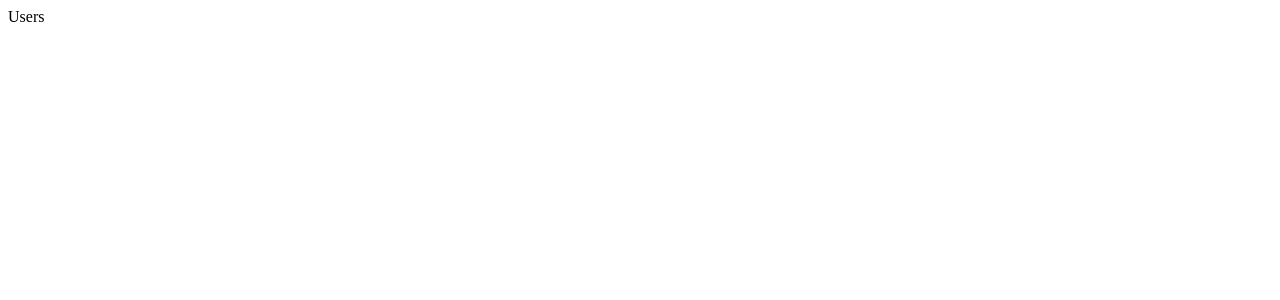
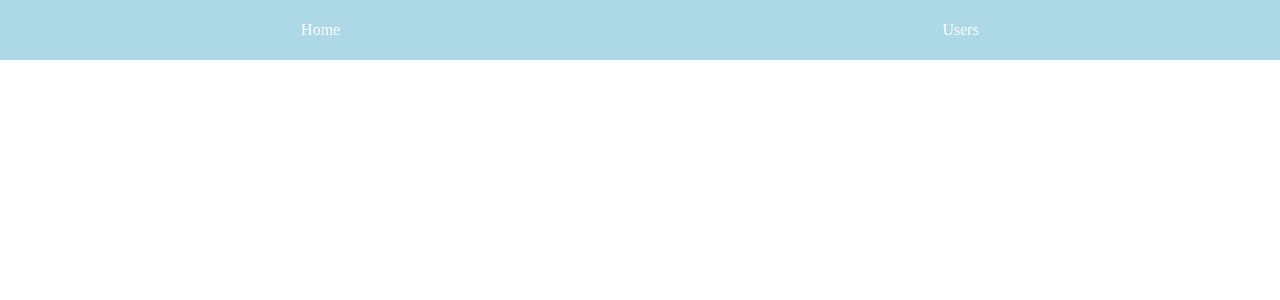
Before and after one commit to NasgulNexus/JS_Test_MostovoyEgor, a Next.js app: page /users in a window 1280 px wide. Shown: the top 300 px of the page. Built offline with nearby package versions, Linux system fonts and the light colour scheme.

Commit message:
создание компанента MainLayout

```diff
--- /dev/null
+++ b/components/MainLayout.jsx
@@ -0,0 +1,26 @@
+import Head from "next/head";
+import Link from "next/link";
+import classes from "../styles/MainLayout.module.css";
+
+const MainLayout = ({ children, title = "Next App" }) => {
+  return (
+    <>
+      <Head>
+        <title>{title}</title>
+        <meta name="keywords" content="NEXT, JS, react" />
+        <meta name="description" content="test" />
+      </Head>
+      <nav className={classes.nav}>
+        <Link href="/">
+          <a className={classes.nav_a}>Home</a>
+        </Link>
+        <Link href="/users">
+          <a className={classes.nav_a}>Users</a>
+        </Link>
+      </nav>
+      <main className={classes.main}>{children}</main>
+    </>
+  );
+};
+
+export default MainLayout;
--- a/pages/index.jsx
+++ b/pages/index.jsx
@@ -1,8 +1,7 @@
-import Head from "next/head";
-import styles from "../styles/Home.module.css";
+import MainLayout from "../components/MainLayout.jsx";
 
 const Home = () => {
-  return <div>fist </div>;
+  return <MainLayout>fist </MainLayout>;
 };
 
 export default Home;
--- a/pages/users.jsx
+++ b/pages/users.jsx
@@ -1,5 +1,7 @@
+import MainLayout from "../components/MainLayout.jsx";
+
 const Users = () => {
-  return <div> Users</div>;
+  return <MainLayout> Users</MainLayout>;
 };
 
 export default Users;
--- /dev/null
+++ b/styles/MainLayout.module.css
@@ -0,0 +1,20 @@
+.nav {
+  position: fixed;
+  height: 60px;
+  left: 0;
+  right: 0;
+  top: 0;
+  background: lightblue;
+  display: flex;
+  justify-content: space-around;
+  align-items: center;
+}
+
+.nav_a {
+  color: white;
+  text-decoration: none;
+}
+
+.main {
+  padding: 1rem;
+}
--- a/styles/globals.css
+++ b/styles/globals.css
@@ -6,11 +6,6 @@ body {
     Ubuntu, Cantarell, Fira Sans, Droid Sans, Helvetica Neue, sans-serif;
 }
 
-a {
-  color: inherit;
-  text-decoration: none;
-}
-
 * {
   box-sizing: border-box;
 }
```
Also changed, not shown: styles/Home.module.css (deleted).
